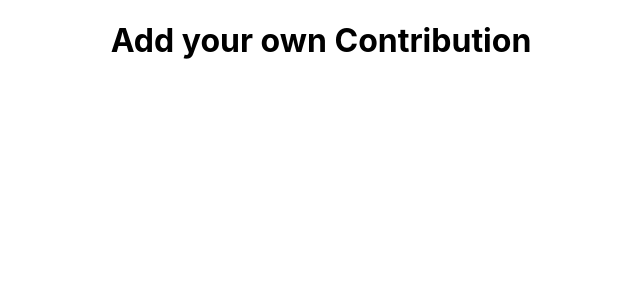
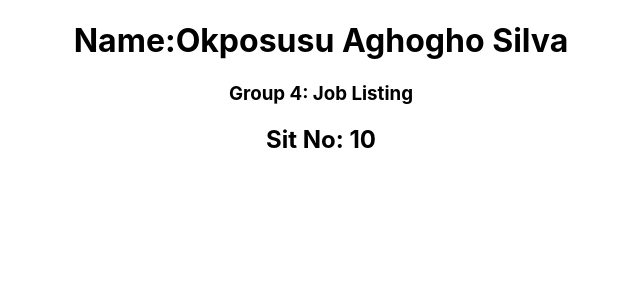
Before and after one commit to Aneal250/Weekly_Task_9, a React (Create React App) app: page / in a window 1280 px wide. Shown: the top 300 px of the page, without its empty margins (319-959 px from the left). Built offline with nearby package versions, Linux system fonts and the light colour scheme.

Commit message:
my second commit

```diff
--- a/src/App.js
+++ b/src/App.js
@@ -1,10 +1,11 @@
-import logo from './logo.svg';
 import './App.css';
+import Button from './Button'
 
 function App() {
   return (
     <div className="App">
-      <h1>Add your own Contribution</h1>
+
+      <Button />
     </div>
   );
 }
```
Also changed, not shown: 1 other file (tests, documents, lock files or other folders).
